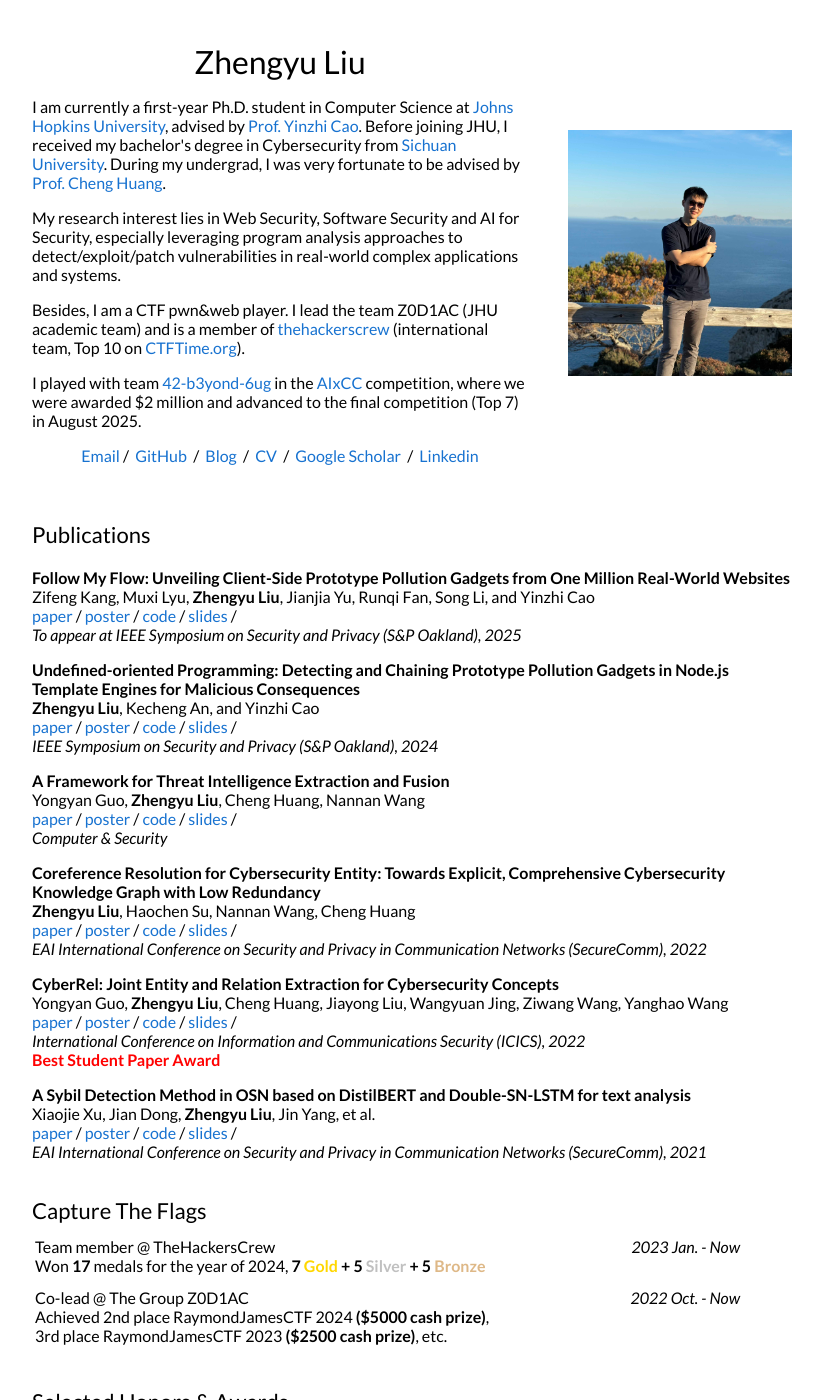
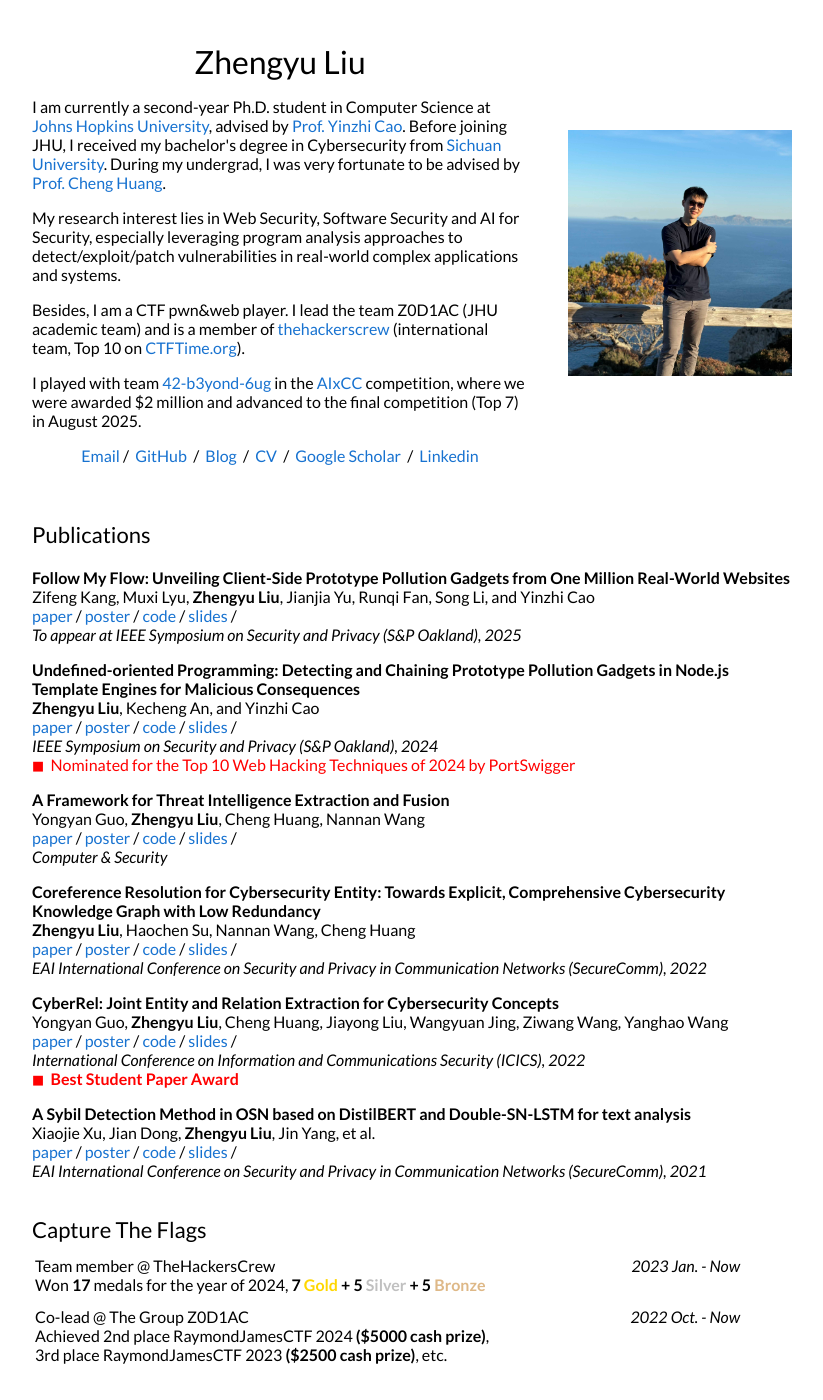
Before and after one commit to jackfromeast/jackfromeast.github.io, a Jekyll site: the page built from _posts/2024-09-23-FollowMyFlow.md, in a window 1280 px wide and 1400 px high. Shown: the whole window, without its empty margins (228-1051 px from the left). Built offline with Jekyll 4.4.1, drawn with Linux system fonts in a browser that asks for light colours.

Commit message:
[Pub] Update the publication items to add a feature place

```diff
--- a/_layouts/default.html
+++ b/_layouts/default.html
@@ -41,7 +41,7 @@
                 Zhengyu Liu
               </h1>
               <p>
-                I am currently a first-year Ph.D. student in Computer Science at <a href="https://www.jhu.edu/">Johns Hopkins University</a>, advised by <a href="https://yinzhicao.org">Prof. Yinzhi Cao</a>. Before joining JHU, I received my bachelor's degree in Cybersecurity from <a href="https://scu.edu.cn/">Sichuan University</a>. During my undergrad, I was very fortunate to be advised by <a href="https://www.chenghuang.org/">Prof. Cheng Huang</a>.
+                I am currently a second-year Ph.D. student in Computer Science at <a href="https://www.jhu.edu/">Johns Hopkins University</a>, advised by <a href="https://yinzhicao.org">Prof. Yinzhi Cao</a>. Before joining JHU, I received my bachelor's degree in Cybersecurity from <a href="https://scu.edu.cn/">Sichuan University</a>. During my undergrad, I was very fortunate to be advised by <a href="https://www.chenghuang.org/">Prof. Cheng Huang</a>.
               </p>
               <p>
                 My research interest lies in Web Security, Software Security and AI for Security, especially leveraging program analysis approaches to detect/exploit/patch vulnerabilities in real-world complex applications and systems.
@@ -101,7 +101,17 @@
               <em>{{post.venue}}</em>
               {% if post.award %}
               <br>
-              <span style="color: red; "> <strong>{{post.award}}</strong></span>
+              <span style="display: flex; align-items: center;">
+                <span style="font-size: 0.8em; color: red; margin-right: 0.5em;">■</span>
+                <span style="color: red;"><strong>{{post.award}}</strong></span>
+              </span>
+              {% endif %}
+              {% if post.features %}
+              <br>
+              <span style="display: flex; align-items: center;">
+                <span style="font-size: 0.8em; color: red; margin-right: 0.5em;">■</span>
+                <span style="color: red;">{{post.features}}</span>
+              </span>
               {% endif %}
               <p></p>
               {{ post.excerpt }}
```
Also changed, not shown: _posts/2023-08-04-UoPF.md (+1 -0 lines).
